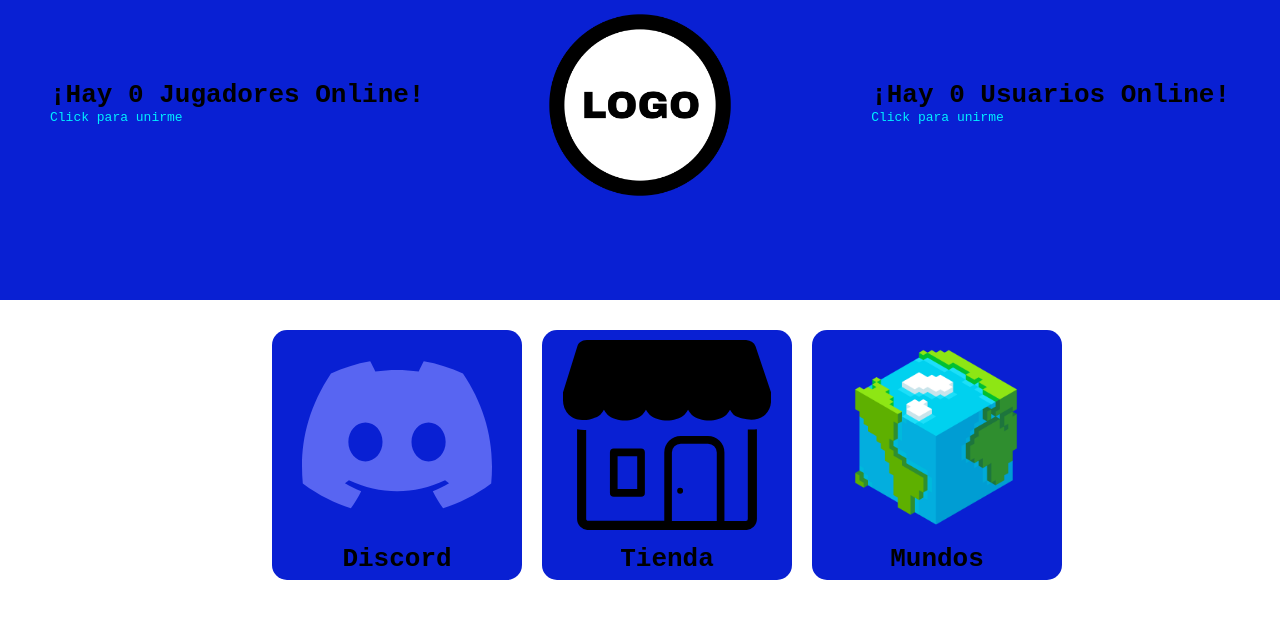
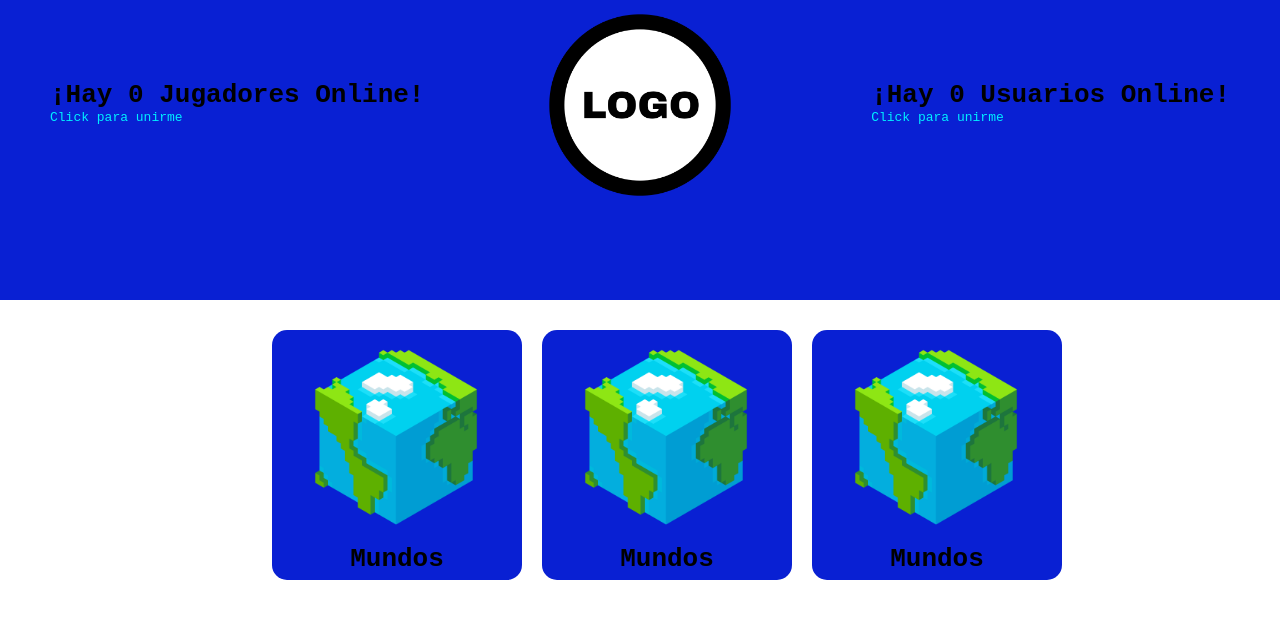
Before and after one commit to thequesing/MCWebsite, a plain HTML site: page mundos.html in a window 1280 px wide. Drawn offline with nearby package versions, Linux system fonts and the light colour scheme; some packages are replaced by stand-ins of ours; no server answers; a script that the page names is missing.

Commit message:
botones arregrlados

```diff
--- a/mundos.html
+++ b/mundos.html
@@ -35,15 +35,15 @@
   <div id="main">
         <div id="buttons">
           <div id="button">
-        <a style="text-decoration: none; color: black;"  href="#">
-          <img id="button-img" src="img/discord.svg">
-          <h1>Discord</h1>
+            <a style="text-decoration: none; color: black;"  href="mundos.html">
+              <img id="button-img" src="./img/worlds.png">
+              <h1>Mundos</h1>
             </a>
           </div>
           <div id="button">
-        <a style="text-decoration: none; color: black;"  href="#">
-          <img id="button-img" src="./img/store.svg">
-          <h1>Tienda</h1>
+            <a style="text-decoration: none; color: black;"  href="mundos.html">
+              <img id="button-img" src="./img/worlds.png">
+              <h1>Mundos</h1>
             </a>
           </div>
       <div id="button">
```
Lines whose indentation alone changed are shown as unchanged.
